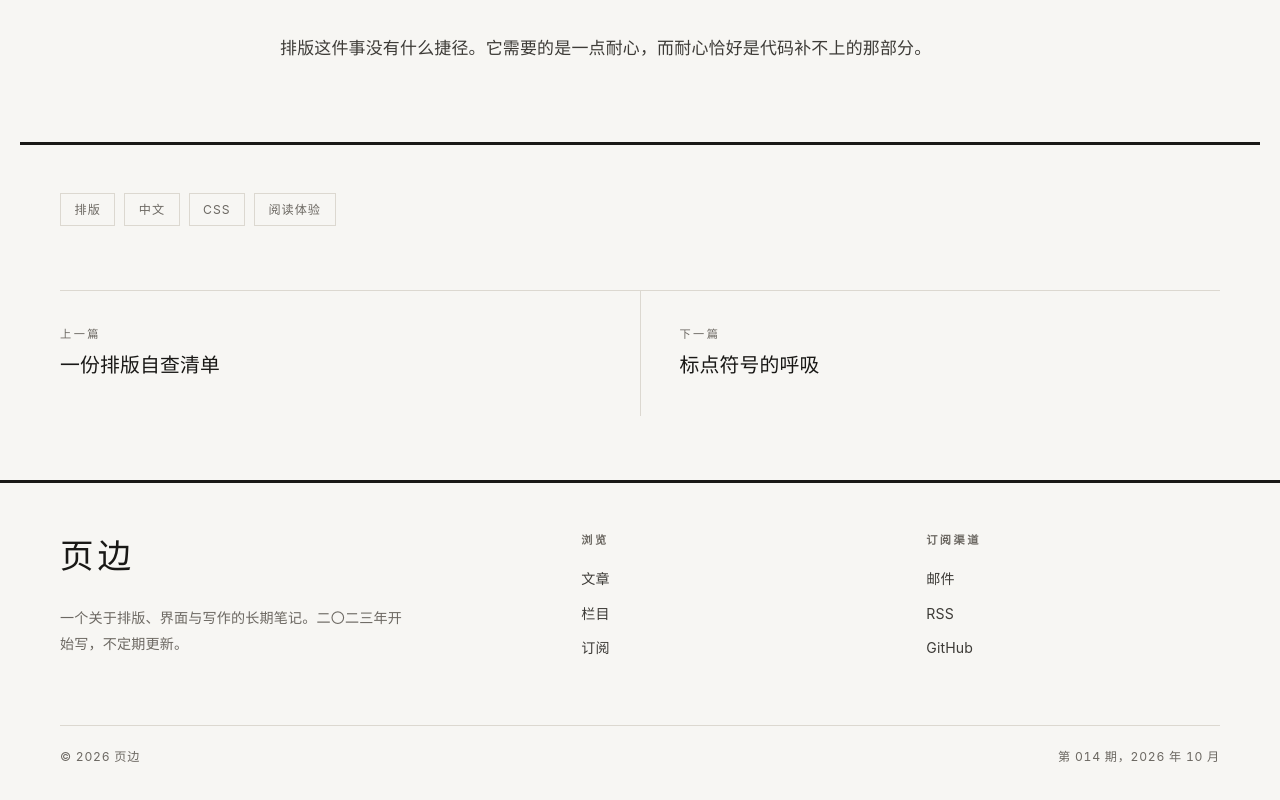
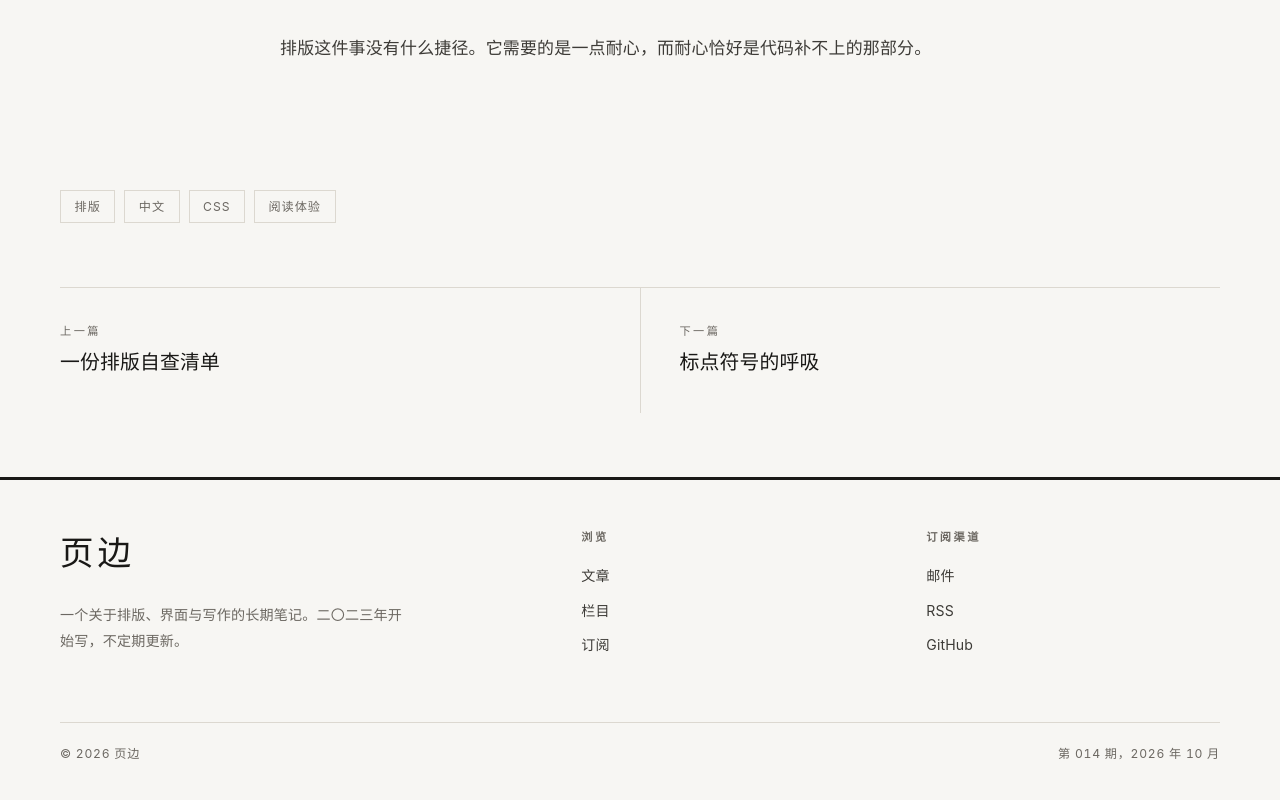
Before and after one commit to zurichscud/blogs, a website: page article.html in a window 1280 px wide. Shown: the part 3756-4556 px from the top of the page. Drawn offline with Linux system fonts and the light colour scheme.

Commit message:
文末去掉 3px 横线，保留分页栏的细线

```diff
--- a/styles.css
+++ b/styles.css
@@ -1237,7 +1237,6 @@ html[data-theme="dark"] .theme-toggle__dial {
 
 .article__foot {
   padding-top: clamp(32px, 4vw, 48px);
-  border-top: 3px solid var(--rule-ink);
 }
 
 .tags {
```
